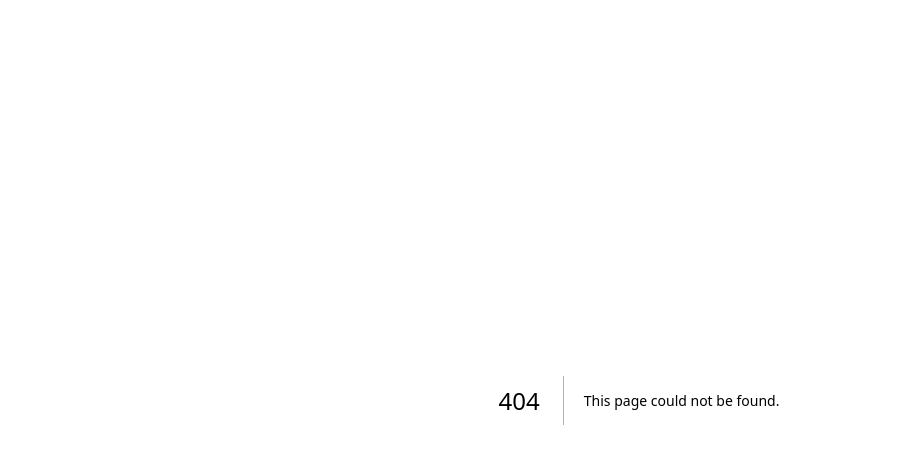
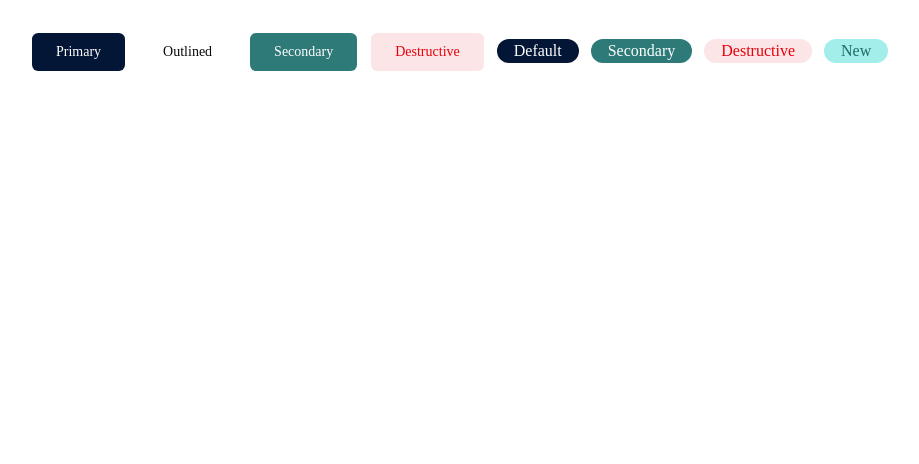
Before and after one commit to No-Country-simulation/S04-26-Equipo-04-WebAppDevelopment, a Next.js app in the folder frontend/: page /test in a window 1280 px wide. Before the commit this address had no page. Shown: the top 464 px of the page, without its empty margins (1-920 px from the left). Built offline with nearby package versions, Linux system fonts and the light colour scheme.

Commit message:
feat: create reusable ui components

```diff
--- /dev/null
+++ b/frontend/src/app/test/page.tsx
@@ -0,0 +1,18 @@
+import { Badge } from "@/components/ui/badge";
+import { Button } from "@/components/ui/button";
+
+export default function Test() {
+  return (
+    <div className="p-8 space-x-3">
+      <Button>Primary</Button>
+      <Button variant="ghost">Outlined</Button>
+      <Button variant="secondary">Secondary</Button>
+      <Button variant="destructive">Destructive</Button>
+
+      <Badge>Default</Badge>
+      <Badge variant="secondary">Secondary</Badge>
+      <Badge variant="destructive">Destructive</Badge>
+      <Badge variant="new">New</Badge>
+    </div>
+  )
+}
--- /dev/null
+++ b/frontend/src/components/ui/badge.tsx
@@ -0,0 +1,50 @@
+import * as React from "react"
+import { cva, type VariantProps } from "class-variance-authority"
+import { Slot } from "radix-ui"
+
+import { cn } from "@/lib/utils"
+
+const badgeVariants = cva(
+  "group/badge inline-flex h-6 w-fit shrink-0 items-center justify-center gap-1 overflow-hidden rounded-4xl border border-transparent px-4 py-2 text-base font-normal whitespace-nowrap transition-all focus-visible:border-ring focus-visible:ring-[3px] focus-visible:ring-ring/50 has-data-[icon=inline-end]:pr-1.5 has-data-[icon=inline-start]:pl-1.5 aria-invalid:border-destructive aria-invalid:ring-destructive/20 dark:aria-invalid:ring-destructive/40 [&>svg]:pointer-events-none [&>svg]:size-3!",
+  {
+    variants: {
+      variant: {
+        default: "bg-primary text-white [a]:hover:bg-primary/80",
+        secondary:
+          "bg-secondary text-white [a]:hover:bg-secondary/80",
+        destructive:
+          "bg-destructive/10 text-destructive focus-visible:ring-destructive/20 dark:bg-destructive/20 dark:focus-visible:ring-destructive/40 [a]:hover:bg-destructive/20",
+        outline:
+          "border-border text-foreground [a]:hover:bg-muted [a]:hover:text-muted-foreground",
+        ghost:
+          "hover:bg-muted hover:text-muted-foreground dark:hover:bg-muted/50",
+        link: "text-primary underline-offset-4 hover:underline",
+        new: "bg-[#A3EDEA] text-[#1C6D6B]"
+      },
+    },
+    defaultVariants: {
+      variant: "default",
+    },
+  }
+)
+
+function Badge({
+  className,
+  variant = "default",
+  asChild = false,
+  ...props
+}: React.ComponentProps<"span"> &
+  VariantProps<typeof badgeVariants> & { asChild?: boolean }) {
+  const Comp = asChild ? Slot.Root : "span"
+
+  return (
+    <Comp
+      data-slot="badge"
+      data-variant={variant}
+      className={cn(badgeVariants({ variant }), className)}
+      {...props}
+    />
+  )
+}
+
+export { Badge, badgeVariants }
--- /dev/null
+++ b/frontend/src/components/ui/button.tsx
@@ -0,0 +1,68 @@
+import * as React from "react"
+import { cva, type VariantProps } from "class-variance-authority"
+import { Slot } from "radix-ui"
+
+import { cn } from "@/lib/utils"
+
+const buttonVariants = cva(
+  "group/button inline-flex shrink-0 items-center justify-center rounded-lg border border-transparent bg-clip-padding text-sm font-medium whitespace-nowrap transition-all outline-none select-none focus-visible:border-ring focus-visible:ring-3 focus-visible:ring-ring/50 active:not-aria-[haspopup]:translate-y-px disabled:pointer-events-none disabled:opacity-50 aria-invalid:border-destructive aria-invalid:ring-3 aria-invalid:ring-destructive/20 dark:aria-invalid:border-destructive/50 dark:aria-invalid:ring-destructive/40 [&_svg]:pointer-events-none [&_svg]:shrink-0 [&_svg:not([class*='size-'])]:size-4",
+  {
+    variants: {
+      variant: {
+        default: "bg-primary text-white [a]:hover:bg-primary/80",
+        outline:
+          "border-secondary border-2 bg-transparent text-secondary hover:bg-muted aria-expanded:bg-muted aria-expanded:text-secondary",
+        secondary:
+          "bg-secondary text-white hover:bg-secondary/80 aria-expanded:bg-secondary aria-expanded:text-white",
+        ghost:
+          "hover:bg-muted hover:text-foreground aria-expanded:bg-muted aria-expanded:text-foreground dark:hover:bg-muted/50",
+        destructive:
+          "bg-destructive/10 text-destructive hover:bg-destructive/20 focus-visible:border-destructive/40 focus-visible:ring-destructive/20 dark:bg-destructive/20 dark:hover:bg-destructive/30 dark:focus-visible:ring-destructive/40",
+        link: "text-primary underline-offset-4 hover:underline",
+      },
+      size: {
+        default:
+          "h-10 gap-1.5 px-6 has-data-[icon=inline-end]:pr-2 has-data-[icon=inline-start]:pl-2",
+        xs: "h-6 gap-1 rounded-[min(var(--radius-md),10px)] px-2 text-xs in-data-[slot=button-group]:rounded-lg has-data-[icon=inline-end]:pr-1.5 has-data-[icon=inline-start]:pl-1.5 [&_svg:not([class*='size-'])]:size-3",
+        sm: "h-7 gap-1 rounded-[min(var(--radius-md),12px)] px-2.5 text-[0.8rem] in-data-[slot=button-group]:rounded-lg has-data-[icon=inline-end]:pr-1.5 has-data-[icon=inline-start]:pl-1.5 [&_svg:not([class*='size-'])]:size-3.5",
+        lg: "h-9 gap-1.5 px-2.5 has-data-[icon=inline-end]:pr-2 has-data-[icon=inline-start]:pl-2",
+        xl: "h-12 px-8",
+        icon: "size-8",
+        "icon-xs":
+          "size-6 rounded-[min(var(--radius-md),10px)] in-data-[slot=button-group]:rounded-lg [&_svg:not([class*='size-'])]:size-3",
+        "icon-sm":
+          "size-7 rounded-[min(var(--radius-md),12px)] in-data-[slot=button-group]:rounded-lg",
+        "icon-lg": "size-9",
+      },
+    },
+    defaultVariants: {
+      variant: "default",
+      size: "default",
+    },
+  }
+)
+
+function Button({
+  className,
+  variant = "default",
+  size = "default",
+  asChild = false,
+  ...props
+}: React.ComponentProps<"button"> &
+  VariantProps<typeof buttonVariants> & {
+    asChild?: boolean
+  }) {
+  const Comp = asChild ? Slot.Root : "button"
+
+  return (
+    <Comp
+      data-slot="button"
+      data-variant={variant}
+      data-size={size}
+      className={cn(buttonVariants({ variant, size, className }))}
+      {...props}
+    />
+  )
+}
+
+export { Button, buttonVariants }
--- /dev/null
+++ b/frontend/src/components/ui/card.tsx
@@ -0,0 +1,103 @@
+import * as React from "react"
+
+import { cn } from "@/lib/utils"
+
+function Card({
+  className,
+  size = "default",
+  ...props
+}: React.ComponentProps<"div"> & { size?: "default" | "sm" }) {
+  return (
+    <div
+      data-slot="card"
+      data-size={size}
+      className={cn(
+        "group/card flex flex-col gap-4 overflow-hidden rounded-xl bg-card py-4 text-sm text-card-foreground ring-1 ring-foreground/10 has-data-[slot=card-footer]:pb-0 has-[>img:first-child]:pt-0 data-[size=sm]:gap-3 data-[size=sm]:py-3 data-[size=sm]:has-data-[slot=card-footer]:pb-0 *:[img:first-child]:rounded-t-xl *:[img:last-child]:rounded-b-xl",
+        className
+      )}
+      {...props}
+    />
+  )
+}
+
+function CardHeader({ className, ...props }: React.ComponentProps<"div">) {
+  return (
+    <div
+      data-slot="card-header"
+      className={cn(
+        "group/card-header @container/card-header grid auto-rows-min items-start gap-1 rounded-t-xl px-4 group-data-[size=sm]/card:px-3 has-data-[slot=card-action]:grid-cols-[1fr_auto] has-data-[slot=card-description]:grid-rows-[auto_auto] [.border-b]:pb-4 group-data-[size=sm]/card:[.border-b]:pb-3",
+        className
+      )}
+      {...props}
+    />
+  )
+}
+
+function CardTitle({ className, ...props }: React.ComponentProps<"div">) {
+  return (
+    <div
+      data-slot="card-title"
+      className={cn(
+        "font-heading text-base leading-snug font-medium group-data-[size=sm]/card:text-sm",
+        className
+      )}
+      {...props}
+    />
+  )
+}
+
+function CardDescription({ className, ...props }: React.ComponentProps<"div">) {
+  return (
+    <div
+      data-slot="card-description"
+      className={cn("text-sm text-muted-foreground", className)}
+      {...props}
+    />
+  )
+}
+
+function CardAction({ className, ...props }: React.ComponentProps<"div">) {
+  return (
+    <div
+      data-slot="card-action"
+      className={cn(
+        "col-start-2 row-span-2 row-start-1 self-start justify-self-end",
+        className
+      )}
+      {...props}
+    />
+  )
+}
+
+function CardContent({ className, ...props }: React.ComponentProps<"div">) {
+  return (
+    <div
+      data-slot="card-content"
+      className={cn("px-4 group-data-[size=sm]/card:px-3", className)}
+      {...props}
+    />
+  )
+}
+
+function CardFooter({ className, ...props }: React.ComponentProps<"div">) {
+  return (
+    <div
+      data-slot="card-footer"
+      className={cn(
+        "flex items-center rounded-b-xl border-t bg-muted/50 p-4 group-data-[size=sm]/card:p-3",
+        className
+      )}
+      {...props}
+    />
+  )
+}
+
+export {
+  Card,
+  CardHeader,
+  CardFooter,
+  CardTitle,
+  CardAction,
+  CardDescription,
+  CardContent,
+}
```
